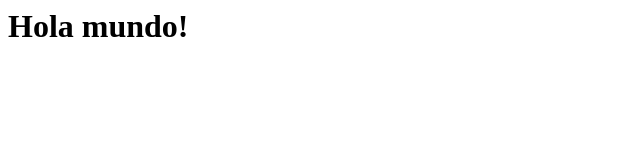
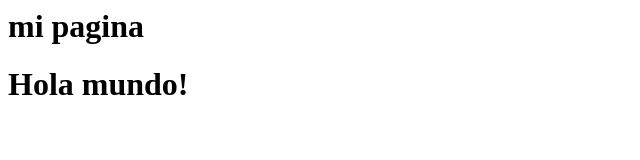
Before and after one commit to arfernandez2000/infovis, a plain HTML site: page index.html in a window 1280 px wide. Shown: the whole page, without its empty margins (0-640 px from the left). Drawn offline with Linux system fonts and the light colour scheme.

Commit message:
Update index.html

```diff
--- a/index.html
+++ b/index.html
@@ -1,4 +1,9 @@
 <html>
+  <head>
+    <h1>
+      mi pagina
+    </h1>
+  </head>
   <body>
     <h1>
       Hola mundo!
```
